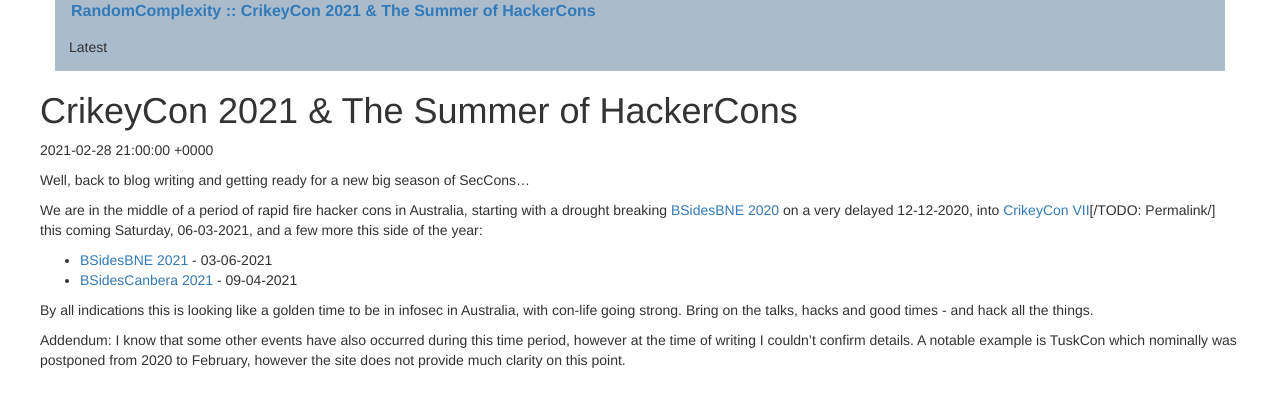
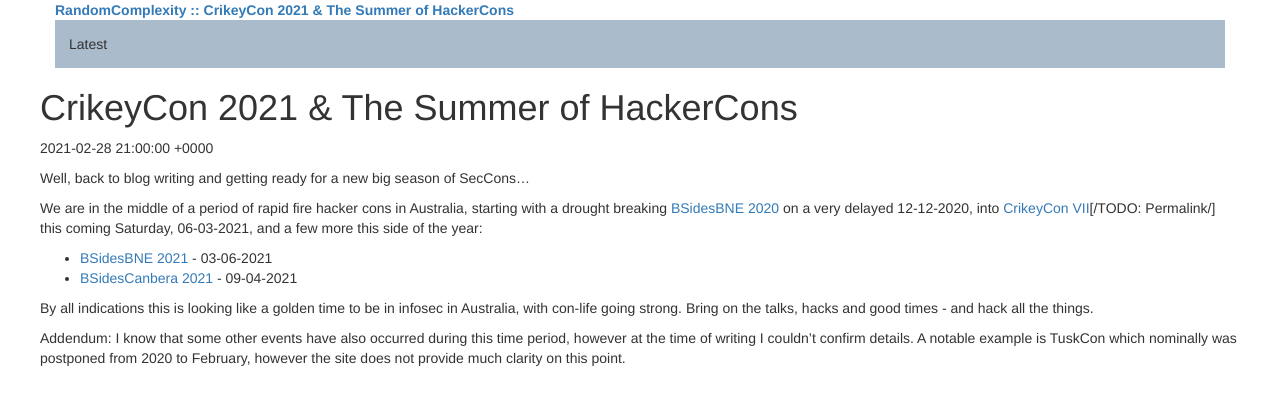
Before and after one commit to aussieklutz/aussieklutz.github.io, a Jekyll site: the page built from _posts/2021-03-01-the-summer-of-hackercons.markdown, in a window 1280 px wide. Shown: the top 407 px of the page. Built offline with Jekyll 4.4.1, drawn with Linux system fonts in a browser that asks for light colours.

Commit message:
Adjusting Theme

```diff
--- a/_includes/header.html
+++ b/_includes/header.html
@@ -1,6 +1,6 @@
 <header class="site-header container" role="banner">
     <nav class="row">
-        <div class="col-8 main_menu">
+        <span class="col-8">
             <strong><a class="site-title" rel="author" href="{{ site.url }}">{{ site.title }}{%- if page.title  -%}&nbsp;::&nbsp;{{ page.title }}{%- endif -%}</a></strong>
         </div>
         <div class="col-4 main_menu">
```
